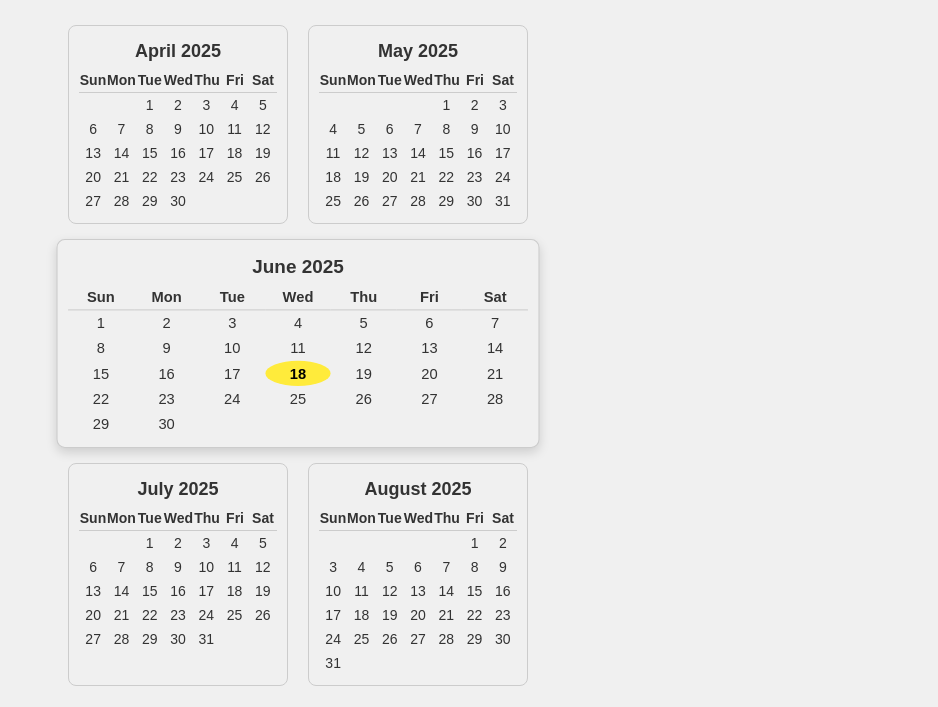
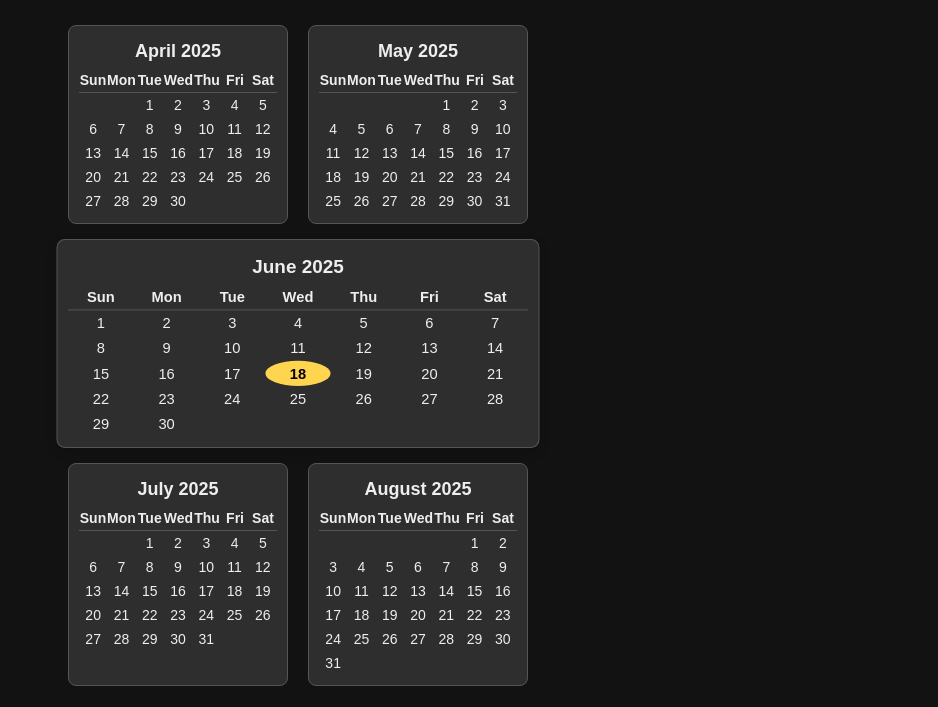
Before and after one commit to ruark8421/stunning-enigma, a plain HTML site: page index.html in a window 1280 px wide. Shown: the part 93-800 px from the top of the page, without its empty margins (342-1280 px from the left). Drawn offline with Linux system fonts and the light colour scheme.

Commit message:
Update index.html

```diff
--- a/index.html
+++ b/index.html
@@ -169,7 +169,7 @@
 
   </style>
 </head>
-<body data-theme="light">
+<body data-theme="dark">
   <button class="toggle-theme" onclick="toggleTheme()">🌙 Toggle Dark Mode</button>
   <h1>Interactive Calendar with Events</h1>
   <div class="calendar-container" id="calendar"></div>
```
